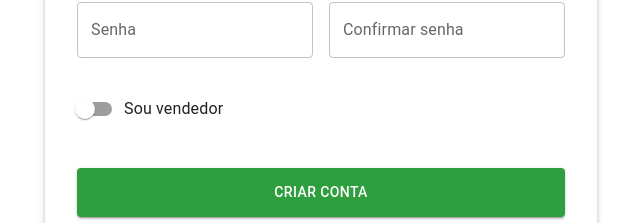
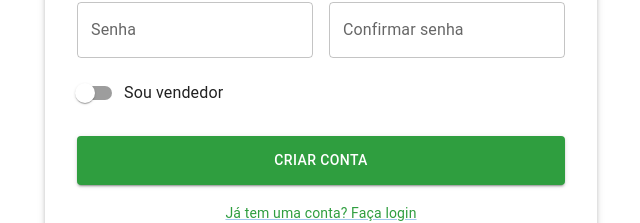
Before and after one commit to jonathatargino/if-food, a React (Vite) app in the folder if-food-front/: page /cadastro in a window 1280 px wide. Shown: the part 566-789 px from the top of the page, without its empty margins (319-959 px from the left). Built offline with nearby package versions, Linux system fonts and the light colour scheme; no server answers.

Commit message:
refact: create controlled switch component

```diff
--- a/if-food-front/src/components/form/controlled-select.tsx
+++ b/if-food-front/src/components/form/controlled-select.tsx
@@ -31,7 +31,7 @@ export function ControlledSelect({ label, name, options, sx = {} }: ControlledSe
                         ))}
                     </Select>
                     {formState.errors[name] && (
-                        <Typography variant="caption" color="error">
+                        <Typography variant="caption" color="error" marginLeft={2}>
                             {formState.errors[name]?.message as string}
                         </Typography>
                     )}
--- /dev/null
+++ b/if-food-front/src/components/form/controlled-switch.tsx
@@ -0,0 +1,21 @@
+import { FormControlLabel, Switch } from "@mui/material";
+import { Controller, useFormContext } from "react-hook-form";
+
+interface ControlledSwitchProps {
+    name: string;
+    label: string;
+}
+
+export function ControlledSwitch({ label, name }: ControlledSwitchProps) {
+    const { control } = useFormContext();
+
+    return (
+        <Controller
+            control={control}
+            name={name}
+            render={({ field }) => (
+                <FormControlLabel control={<Switch {...field} color="success" />} label={label} />
+            )}
+        />
+    );
+}
--- a/if-food-front/src/pages/register/components/form/index.tsx
+++ b/if-food-front/src/pages/register/components/form/index.tsx
@@ -4,25 +4,12 @@ import { FormProvider, useForm } from "react-hook-form";
 import { UserRole } from "../../../../models/user";
 import { userApi } from "../../../../services/if-food-api/user";
 import { useState } from "react";
-import {
-    Alert,
-    Box,
-    Button,
-    FormControl,
-    FormControlLabel,
-    Grid,
-    InputLabel,
-    Link,
-    MenuItem,
-    Select,
-    Snackbar,
-    Switch,
-    Typography,
-} from "@mui/material";
+import { Alert, Box, Button, Grid, Link, Snackbar } from "@mui/material";
 import { Link as RouterLink, useNavigate } from "react-router-dom";
 import { ControlledTextField } from "../../../../components/form/controlled-textfield";
 import { ControlledSelect } from "../../../../components/form/controlled-select";
 import { studyCourseOptions } from "./constants";
+import { ControlledSwitch } from "../../../../components/form/controlled-switch";
 
 export function RegisterForm() {
     const [showSuccess, setShowSuccess] = useState(false);
@@ -31,7 +18,7 @@ export function RegisterForm() {
     const navigate = useNavigate();
 
     const form = useForm<RegisterFormData>({
-        resolver: yupResolver(schema) as any,
+        resolver: yupResolver(schema),
     });
 
     const onSubmit = async (data: RegisterFormData) => {
@@ -90,11 +77,7 @@ export function RegisterForm() {
                         />
                     </Grid>
                     <Grid size={{ xs: 12 }}>
-                        <FormControlLabel
-                            control={<Switch {...form.register("is_seller")} color="success" />}
-                            label="Sou vendedor"
-                            sx={{ mt: 2, mb: 2 }}
-                        />
+                        <ControlledSwitch label="Sou vendedor" name="is_seller" />
                     </Grid>
                 </Grid>
                 <Button
```
